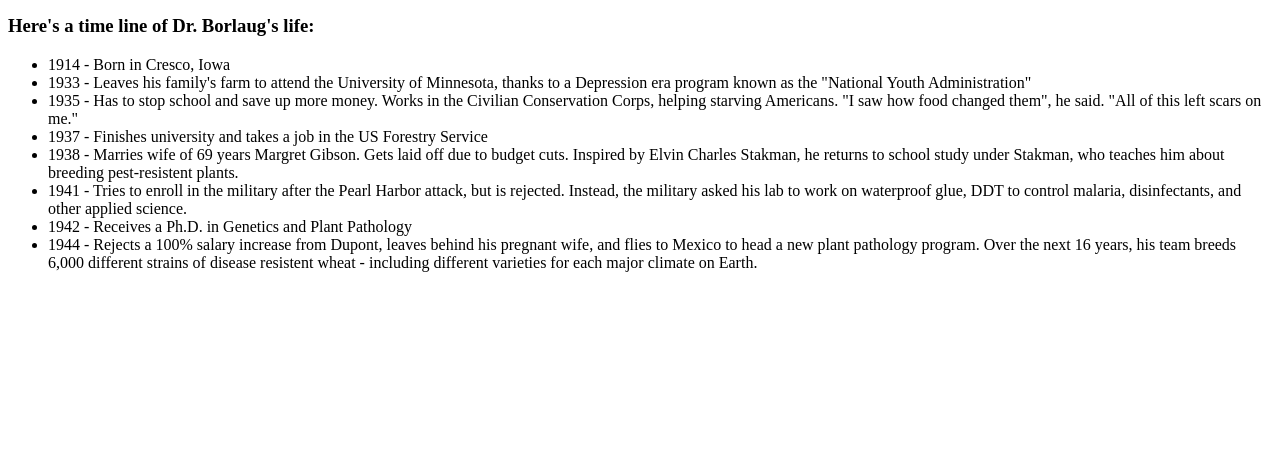
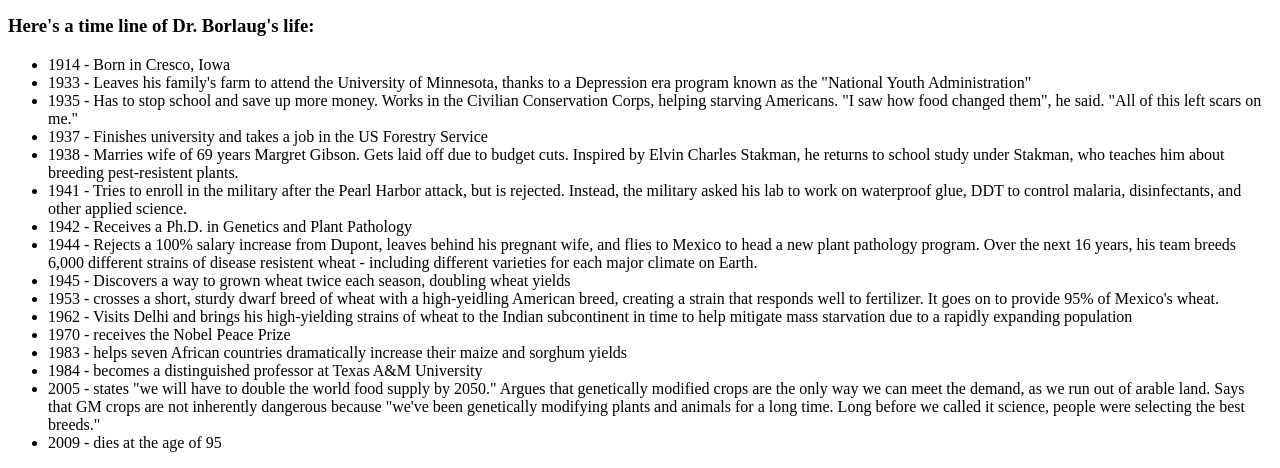
Before and after one commit to MostafaShahat2021/microverseProject, a plain HTML site: page index.html in a window 1280 px wide. Shown: the part 446-914 px from the top of the page. Before the commit the page ends 800 px from the top, so only its background shows below. Drawn offline with Linux system fonts and the light colour scheme.

Commit message:
Add li elements in index file

```diff
--- a/index.html
+++ b/index.html
@@ -35,6 +35,19 @@
           Mexico to head a new plant pathology program. Over the next 16 years, his team breeds 6,000
           different strains of disease resistent wheat - including different varieties for each major climate
           on Earth. </li>
+          <li>1945 - Discovers a way to grown wheat twice each season, doubling wheat yields </li>
+            <li>1953 - crosses a short, sturdy dwarf breed of wheat with a high-yeidling American breed, creating a
+                strain that responds well to fertilizer. It goes on to provide 95% of Mexico's wheat. </li>
+            <li>1962 - Visits Delhi and brings his high-yielding strains of wheat to the Indian subcontinent in time
+                to help mitigate mass starvation due to a rapidly expanding population </li>
+            <li>1970 - receives the Nobel Peace Prize</li>
+            <li>1983 - helps seven African countries dramatically increase their maize and sorghum yields </li>
+            <li>1984 - becomes a distinguished professor at Texas A&M University </li>
+            <li>2005 - states "we will have to double the world food supply by 2050." Argues that genetically
+                modified crops are the only way we can meet the demand, as we run out of arable land. Says that GM
+                crops are not inherently dangerous because "we've been genetically modifying plants and animals for
+                a long time. Long before we called it science, people were selecting the best breeds." </li>
+            <li>2009 - dies at the age of 95</li>
     </ul>
   </div>
   <script src="https://cdn.freecodecamp.org/testable-projects-fcc/v1/bundle.js"></script>
```
